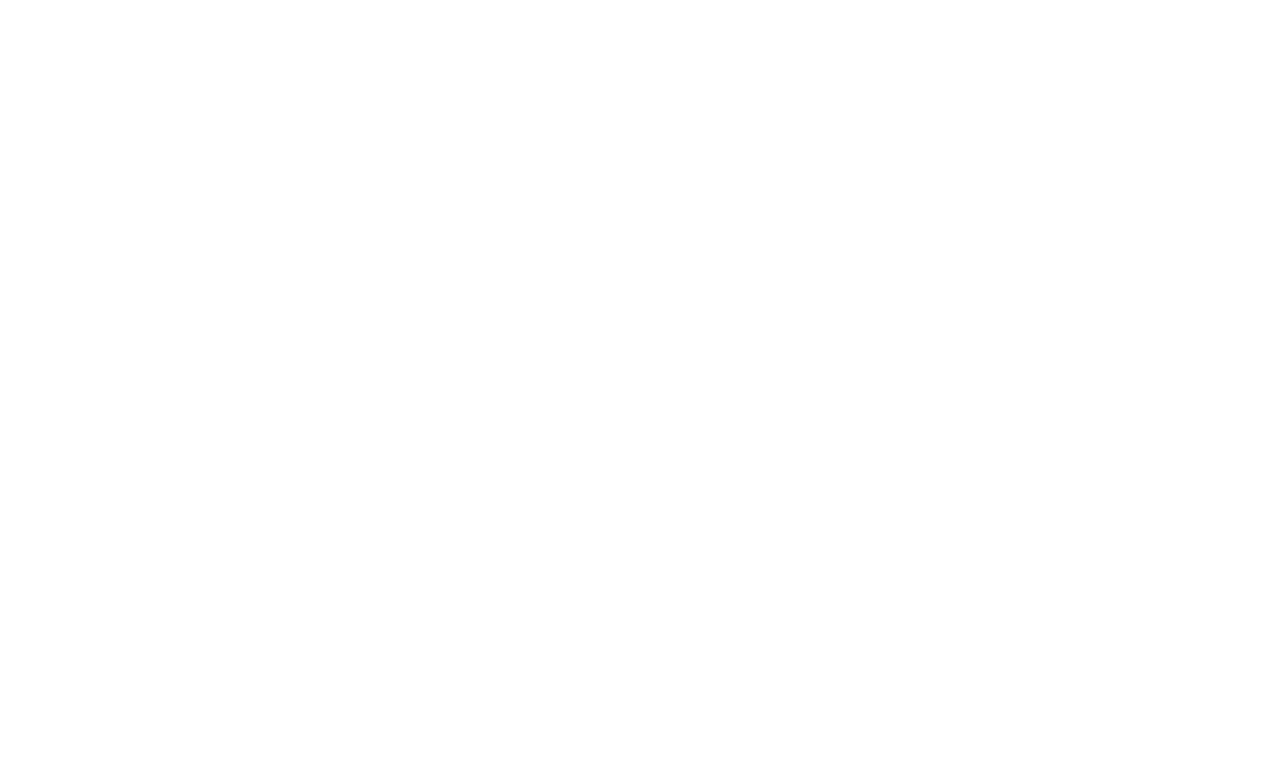
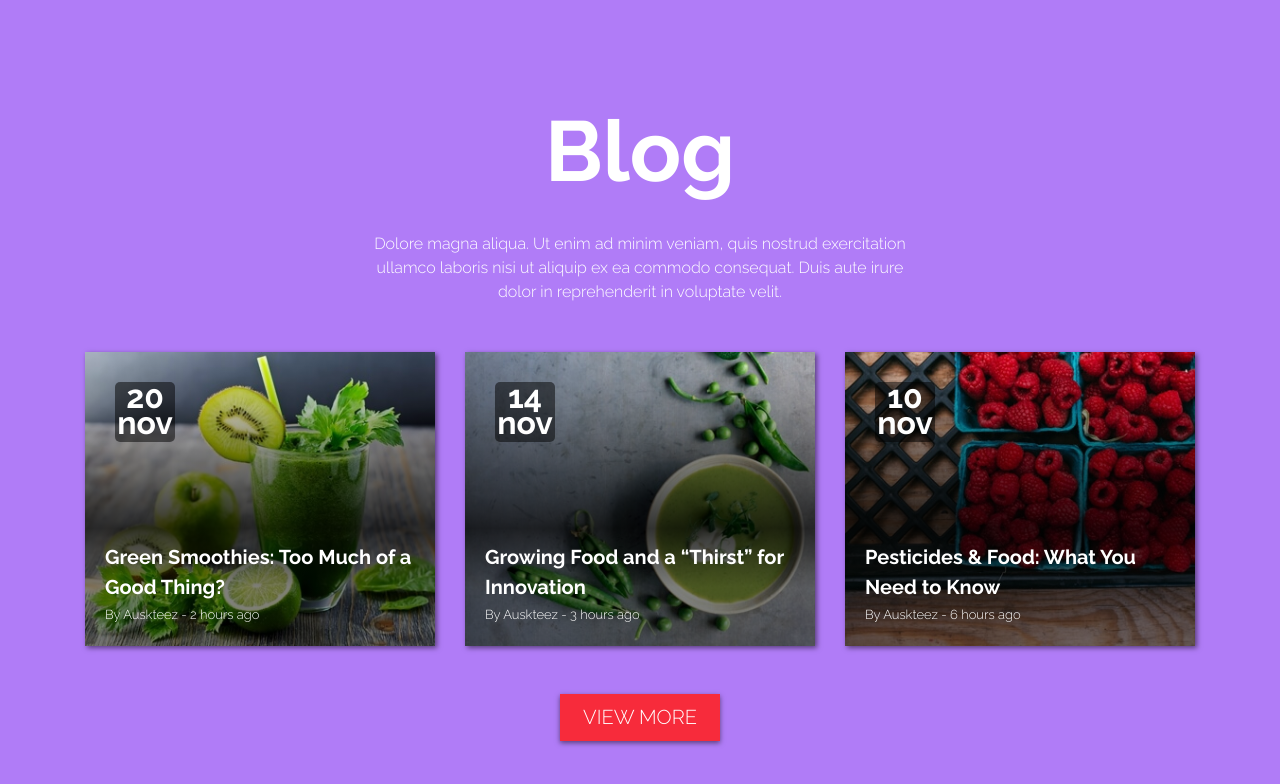
Before and after one commit to davaynamore/cahee, a website: page project/src/index.html in a window 1280 px wide. Drawn offline with nearby package versions, Linux system fonts and the light colour scheme; files that its build step writes are made by us from their sources; files whose address does not match are found by name.

Commit message:
margo-blog: blog added

```diff
--- /dev/null
+++ b/project/src/partials/margo-blog.html
@@ -0,0 +1,47 @@
+<section class="margo-blog">
+	<div class="container">
+		<div class="row  mb-5">
+			<div class="col-xl-6 offset-xl-3 col-lg-8 offset-lg-2 text-center">
+				<h2 class="margo-blog__title">Blog</h2>
+				<p class="margo-blog__subtitle">Dolore magna aliqua. Ut enim ad minim veniam, quis nostrud exercitation ullamco laboris nisi ut aliquip ex ea commodo consequat. Duis aute irure dolor in reprehenderit in voluptate velit.</p>
+			</div>
+		</div>
+		<div class="row mb-5">
+			<div class="col-lg-4 mb-lg-0 col-md-6 mb-md-4 col-sm-12 mb-sm-4 mb-4">
+				<div class="margo-blog__wrapper-image">
+					<img class="margo-blog__image" src="../img/blog-item1.jpg" alt="blog-item1">
+				</div>
+				<span class="margo-blog__date">20 nov</span>
+				<div class="margo-blog__text">
+					<p class="margo-blog__capture">Green Smoothies: Too Much of a Good Thing?</p>
+					<span class="margo-blog__autor">By Auskteez - 2 hours ago</span>
+				</div>
+			</div>
+			<div class="col-lg-4 col-md-6  mb-lg-0 mb-md-4 col-sm-12 mb-sm-4  mb-4">
+				<div class="margo-blog__wrapper-image">
+					<img class="margo-blog__image" src="../img/blog-item2.jpg" alt="blog-item1">
+				</div>
+				<span class="margo-blog__date">14 nov</span>
+				<div class="margo-blog__text">
+					<p class="margo-blog__capture">Growing Food and a “Thirst” for Innovation</p>
+					<span class="margo-blog__autor">By Auskteez - 3 hours ago</span>
+				</div>
+			</div>
+			<div class="col-lg-4 offset-lg-0 col-md-6 offset-md-3 col-sm-12">
+				<div class="margo-blog__wrapper-image">
+					<img class="margo-blog__image" src="../img/blog-item3.jpg" alt="blog-item1">
+				</div>
+				<span class="margo-blog__date">10 nov</span>
+				<div class="margo-blog__text">
+					<p class="margo-blog__capture">Pesticides & Food: What You Need to Know</p>
+					<span class="margo-blog__autor">By Auskteez - 6 hours ago</span>
+				</div>
+			</div>
+		</div>
+		<div class="row">
+			<div class="col-lg-2  offset-lg-5 col-md-6 offset-md-3 col-sm-12">
+				<button class="margo-blog__btn">view more</button>
+			</div>
+		</div>
+	</div>
+</section>
--- /dev/null
+++ b/project/src/scss/_margo-blog.scss
@@ -0,0 +1,80 @@
+.margo-blog{
+	background-color: $violet;
+	color: $white;
+	padding: px_to_rem(100px) 0;
+
+	&__title{
+		font-size: $main-title;
+		font-weight: 700;
+		margin-bottom: px_to_rem(30px);
+	}
+
+	&__subtitle{
+		font-weight: 300;
+	}
+
+	&__wrapper-image{
+		@include padding-hack(84%);
+		box-shadow: 2px 2px 5px rgba(0, 0, 0, .5);
+
+		&::before{
+			content: "";
+			top: 0;
+			left: 0;
+			right: 0;
+			bottom: 0;
+			position: absolute;
+			z-index: 1;
+			background-image: linear-gradient(to top, rgba(0, 0, 0, .5) 20%, rgba(0, 0, 0, .8) 40%, rgba(0, 0, 0, 0) 100%);
+		}
+	}
+
+	&__image{
+
+	}
+
+	&__date{
+		position: absolute;
+		top: 30px;
+		left: 45px;
+		z-index: 1;
+		display: block;
+		background-color: rgba(0, 0, 0, .5);
+		width: 60px;
+		height: 60px;
+		border-radius: 5px;
+		font-size: $big-size;
+		font-weight: 700;
+		text-align: center;
+		line-height: .8;
+		padding: 2px;
+	}
+
+	&__text{
+		position: absolute;
+		bottom: 0;
+		left: 15px;
+		z-index: 1;
+		padding: 20px;
+	}
+
+	&__capture{
+		font-size: $large-size;
+		font-weight: 700;
+	}
+
+	&__autor{
+		font-size: $small-size;
+		font-weight: 300;
+	}
+
+	&__btn{
+		@include btn($red, $red);
+		width: 100%;
+
+		@media all and (min-width: 992px){
+			padding: 10px 5px;
+		}
+
+	}
+}
--- /dev/null
+++ b/project/src/scss/_mixines.scss
@@ -0,0 +1,35 @@
+@mixin btn($bg-color, $hov-color) {
+    box-shadow: 0 2px 5px rgba(0, 0, 0, 0.5);
+    background-color: $bg-color;
+    border: none;
+    color: $white;
+    font-size: $large-size;
+    font-weight: 300;
+    line-height: 27px;
+    text-transform: uppercase;
+    padding: 20px 40px;
+    transition: all .3s ease;
+
+    &:hover {
+        box-shadow: 0 2px 5px rgba($hov-color, 1);
+    }
+}
+
+@mixin padding-hack($padding, $object-fit: cover){
+ width: 100%;
+ position: relative;
+ padding-top: $padding;
+ @content;
+
+ & > *{
+     position: absolute;
+     top: 0;
+     right: 0;
+     left: 0;
+     bottom: 0;
+     width: 100%;
+     height: 100%;
+     object-fit: $object-fit;
+ }
+
+}
--- a/project/src/scss/style.scss
+++ b/project/src/scss/style.scss
@@ -1,2 +1,4 @@
 @import "vars";
 @import "common";
+@import "mixines";
+@import "margo-blog";
```
Also changed, not shown: project/src/index.html (+2 -0 lines), project/src/img/blog-item1.jpg (added), project/src/img/blog-item2.jpg (added), project/src/img/blog-item3.jpg (added).
